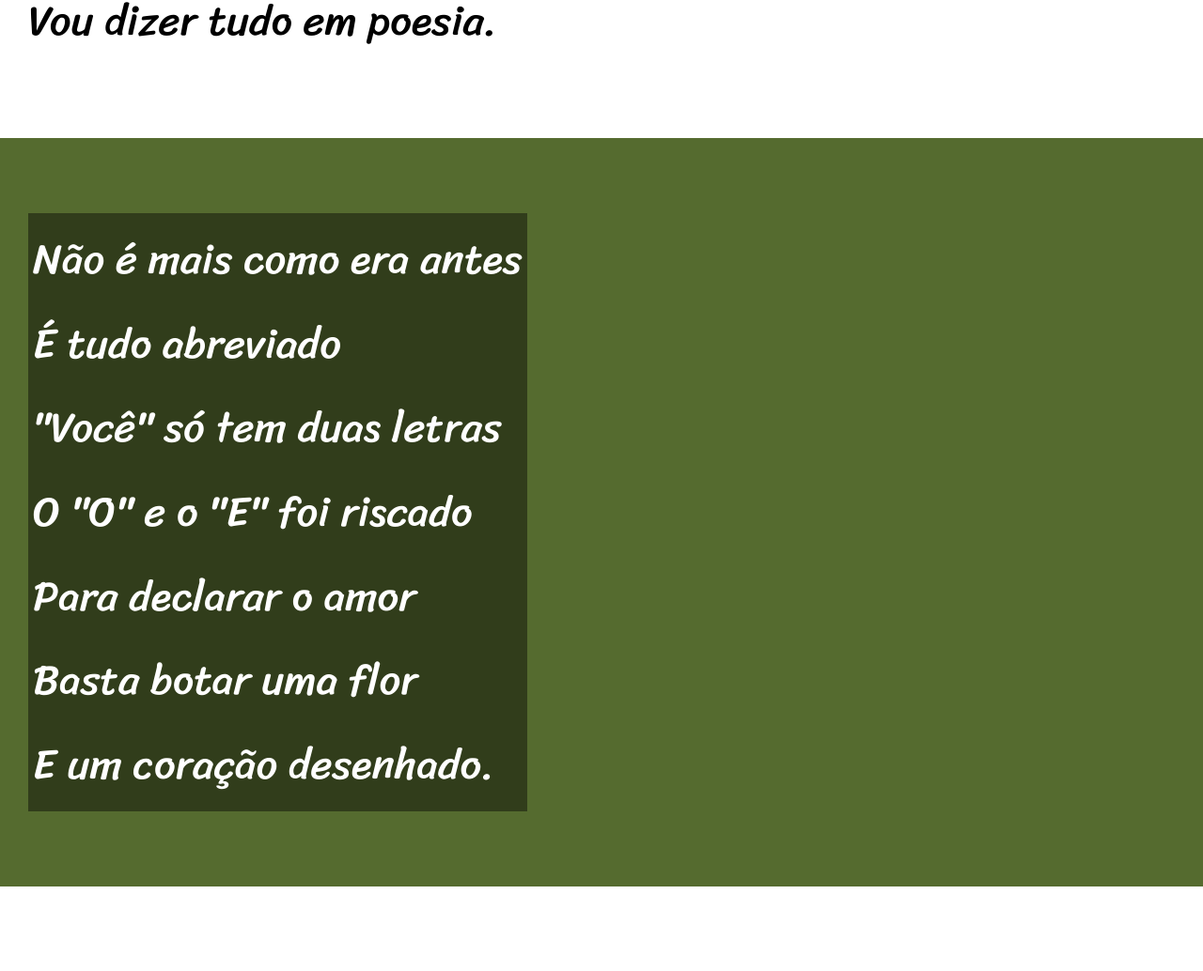
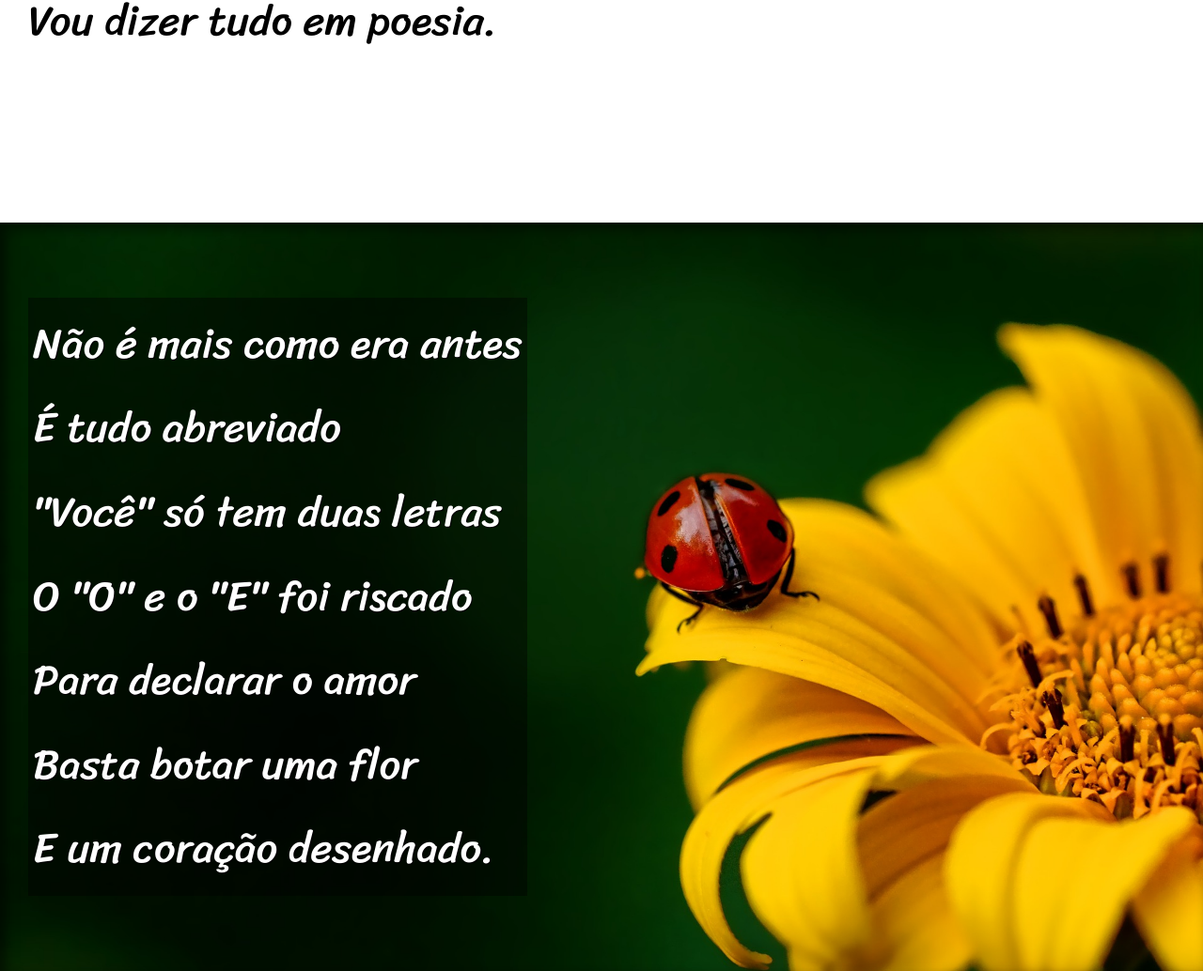
Before and after one commit to AlissonLins/html-css, a plain HTML site: page Desafio012/index.html in a window 1280 px wide. Shown: the part 900-1934 px from the top of the page at 94% size. Drawn offline with Linux system fonts and the light colour scheme.

Commit message:
adicionado efeito parallax nas imagens de fundo do cordel

```diff
--- a/Desafio012/estilo/style.css
+++ b/Desafio012/estilo/style.css
@@ -57,6 +57,10 @@ section {
     font-family: var(--fonte3);
     font-size: 3.5vw;
 }
+
+section > p {
+    padding-bottom: 2em;
+}
 section.normal {
     background-color: white;
     color:black;
@@ -65,13 +69,27 @@ section.normal {
 section.imagem {
     background-color: darkolivegreen;
     color: white;
-
+    box-shadow: inset 6px 6px 13px 0px rgba(0, 0, 0, 0.568);
+    background-size: cover;
+    background-attachment: fixed;
 }
 
 section.imagem >p {
     display: inline-block;
     padding: 5px;
-    background-color: rgba(0, 0, 0, 0.427);
+    background-color: rgba(0, 0, 0, 0.426);
+    text-shadow: 1px 1px 0px black;
+
+}
+
+section#img01 {
+    background-image: url('../imagens/background001.jpg');
+    background-position: right center;
+
+}
+
+section#img02 {
+    background-image: url('../imagens/background002.jpg');
 
 }
 footer {
--- a/Desafio012/index.html
+++ b/Desafio012/index.html
@@ -26,7 +26,7 @@
         </p>
     </section>
 
-    <section class="imagem">
+    <section class="imagem" id="img01">
         <p>
             Não é mais como era antes <br>
             É tudo abreviado <br>
@@ -60,7 +60,7 @@
         </p>
     </section>
 
-    <section class="imagem">
+    <section class="imagem" id="img02">
         <p>
             Tenho saudade das cartas <br>
             Escritas com a própria mão <br>
```
